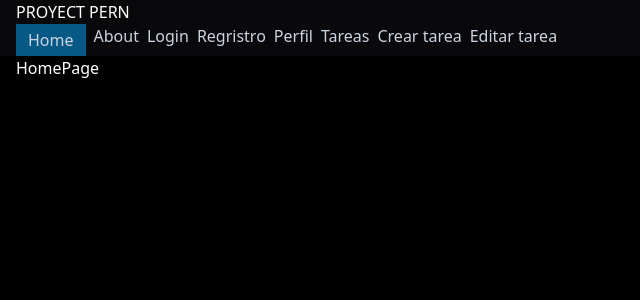
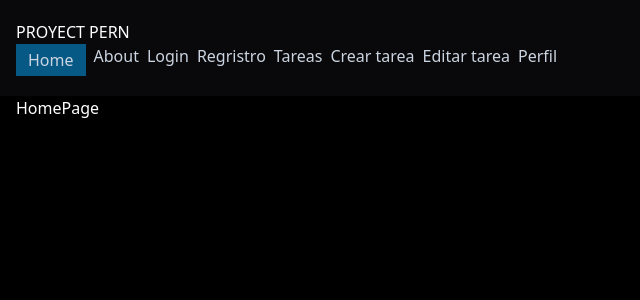
Before and after one commit to CarolinaMamani/4to_semestre, a React (Vite) app in the folder JavaScript/PERN-stack/frontend/: page / in a window 1280 px wide. Shown: the top 300 px of the page, without its empty margins (0-640 px from the left). Built offline with nearby package versions, Linux system fonts and the light colour scheme.

Commit message:
JS9.19.8

```diff
--- a/JavaScript/PERN-stack/frontend/src/App.jsx
+++ b/JavaScript/PERN-stack/frontend/src/App.jsx
@@ -18,7 +18,7 @@ function App(){
     //creamos diferentes rutas
     <>
     <Navbar/>
-    <Container>
+    <Container className="py-5">
     <Routes>
         <Route path="/" element={<HomePage/>} />
         <Route path="/about" element ={<AboutPage/>} />
--- a/JavaScript/PERN-stack/frontend/src/componentes/navbar/Navbar.jsx
+++ b/JavaScript/PERN-stack/frontend/src/componentes/navbar/Navbar.jsx
@@ -7,10 +7,8 @@ function Navbar() {
     console.log(location);
   return (
     <nav className="bg-zinc-950 ">
-        <Container className="flex justify-between items-center">
-            <h1>
-                PROYECT PERN
-            </h1>
+        <Container className="flex justify-between items-cente py-5">
+            <h1> PROYECT PERN </h1>
             <ul className="flex gap-x-2">
 
                     {
--- a/JavaScript/PERN-stack/frontend/src/componentes/navbar/navigation.js
+++ b/JavaScript/PERN-stack/frontend/src/componentes/navbar/navigation.js
@@ -15,10 +15,7 @@ export const navigation = [
         name: "Regristro",
         path:"/register"
     },
-    {
-        name: "Perfil",
-        path:"/perfil"
-    },
+
     {
         name: "Tareas",
         path:"/tareas"
@@ -30,6 +27,11 @@ export const navigation = [
     {
         name: "Editar tarea",
         path:"/tareas/editar/:id"
+    },
+
+    {
+        name: "Perfil",
+        path:"/perfil"
     }
 
 ]
```
